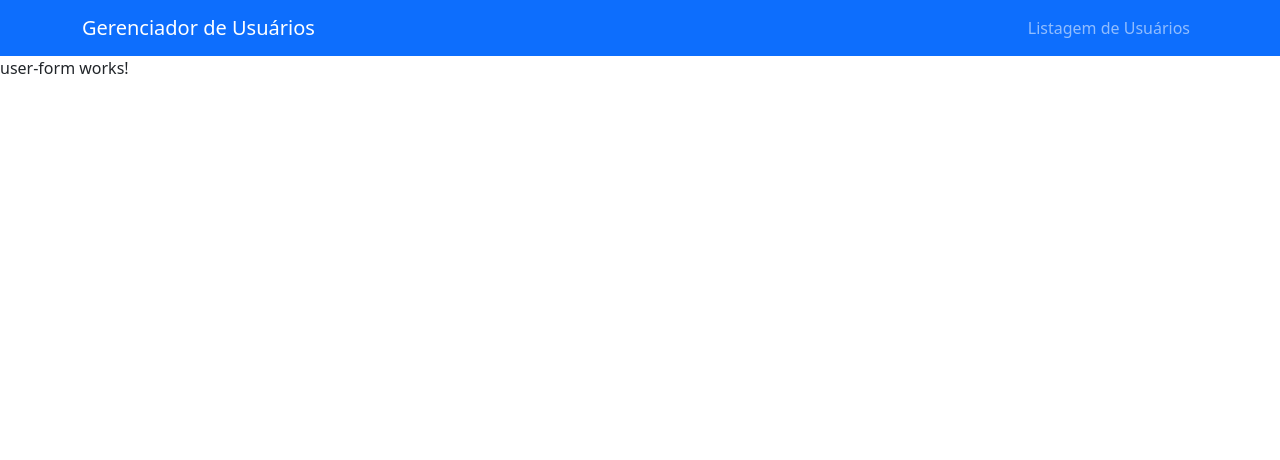
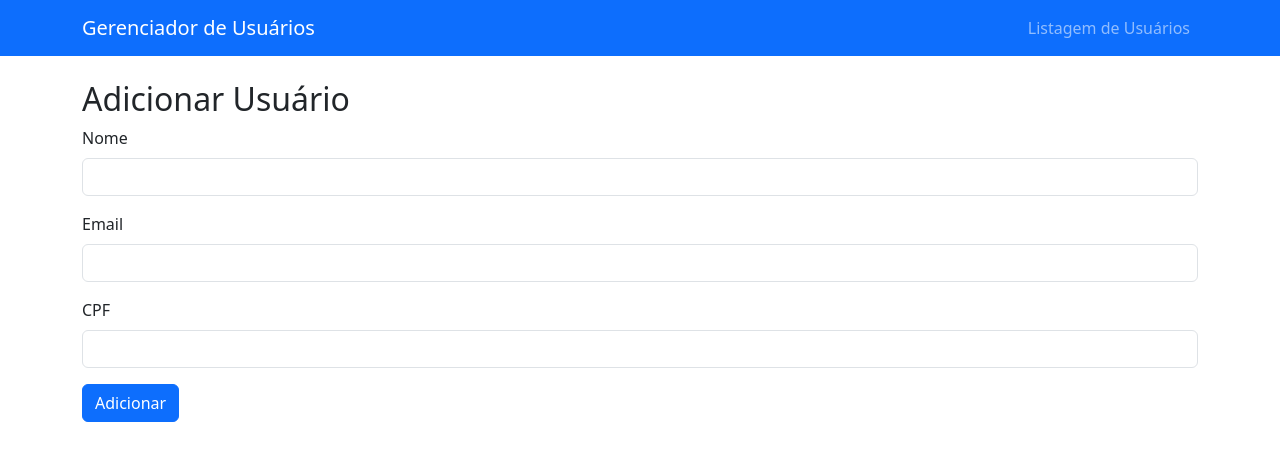
Before and after one commit to renanamr/Front-end-angular, an Angular app in the folder user_management/: page /add-user in a window 1280 px wide. Shown: the top 460 px of the page. Built offline with nearby package versions, Linux system fonts and the light colour scheme.

Commit message:
Implementação do Reactive Forms

```diff
--- a/user_management/src/app/pages/user-form/user-form.component.html
+++ b/user_management/src/app/pages/user-form/user-form.component.html
@@ -1 +1,23 @@
-<p>user-form works!</p>
+<div class="container mt-4">
+    <h2>{{ editMode ? 'Editar Usuário' : 'Adicionar Usuário' }}</h2>
+    <form [formGroup]="userForm" (ngSubmit)="onSubmit()">
+      <div class="mb-3">
+        <label for="name" class="form-label">Nome</label>
+        <input type="text" id="name" class="form-control" formControlName="name" />
+      </div>
+
+      <div class="mb-3">
+        <label for="email" class="form-label">Email</label>
+        <input type="email" id="email" class="form-control" formControlName="email" />
+      </div>
+
+      <div class="mb-3">
+        <label for="cpf" class="form-label">CPF</label>
+        <input type="text" id="cpf" class="form-control" formControlName="cpf" />
+      </div>
+
+      <button type="submit" class="btn btn-primary">
+        {{ editMode ? 'Atualizar' : 'Adicionar' }}
+      </button>
+    </form>
+</div>
--- a/user_management/src/app/pages/user-form/user-form.component.ts
+++ b/user_management/src/app/pages/user-form/user-form.component.ts
@@ -1,12 +1,37 @@
-import { Component } from '@angular/core';
+import { Component} from '@angular/core';
+import { ReactiveFormsModule, FormGroup, FormControl } from '@angular/forms';
+import { Router } from '@angular/router';
+import { User } from '../../models/user';
 
 @Component({
   selector: 'app-user-form',
   standalone: true,
-  imports: [],
+  imports: [ReactiveFormsModule],
   templateUrl: './user-form.component.html',
-  styleUrl: './user-form.component.css'
+  styleUrls: ['./user-form.component.css']
 })
-export class UserFormComponent {
+export class UserFormComponent{
+  userForm: FormGroup;
+  editMode = false;
+  userId: number | null = null;
+
+  constructor(
+    private router: Router,
+  ) {
+    this.userForm = new FormGroup({
+      name: new FormControl(''),
+      cpf: new FormControl(''),
+      email: new FormControl(''),
+    });
+  }
+
+  onSubmit(): void {
+    const user: User = new User({
+      id: this.userId!,
+      name: this.userForm.value.name,
+      email: this.userForm.value.email,
+      cpf: this.userForm.value.cpf,
+    });
+  }
 
 }
```
Also changed, not shown: 1 other file (tests, documents, lock files or other folders).
